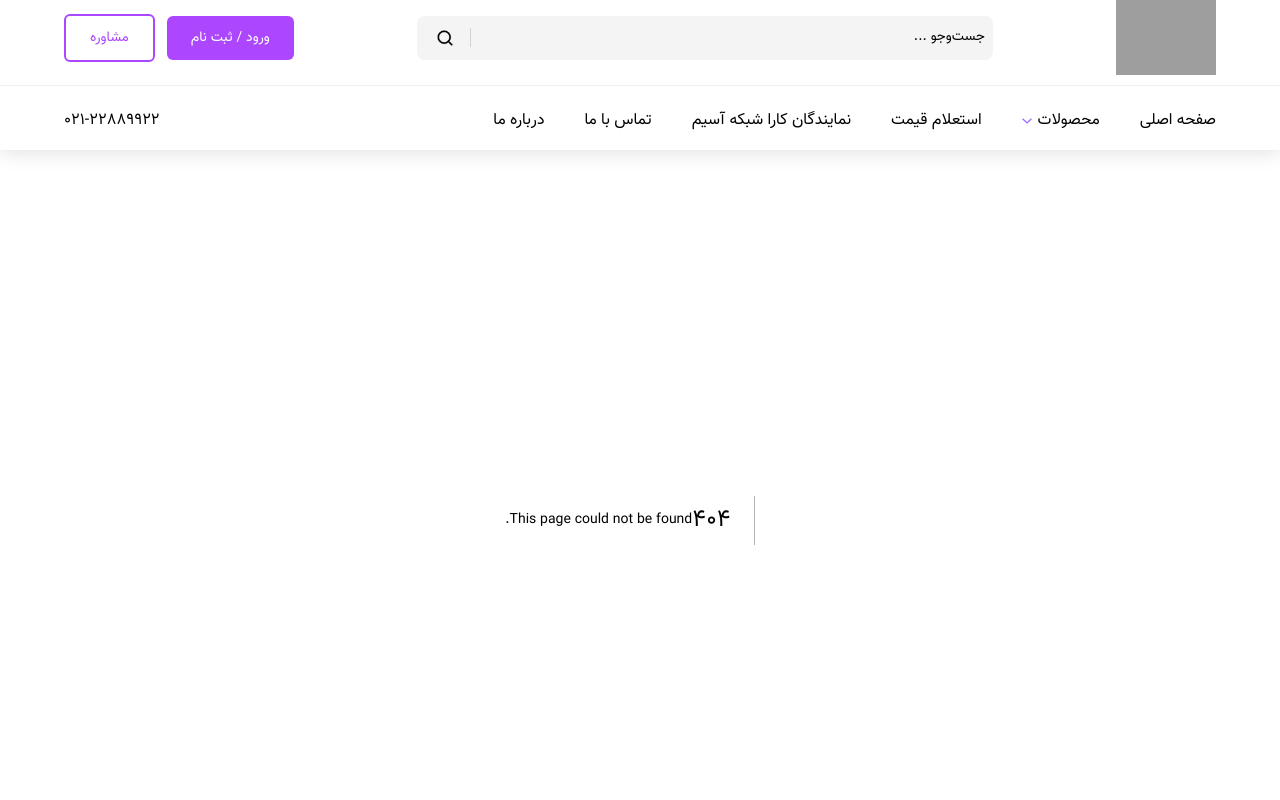
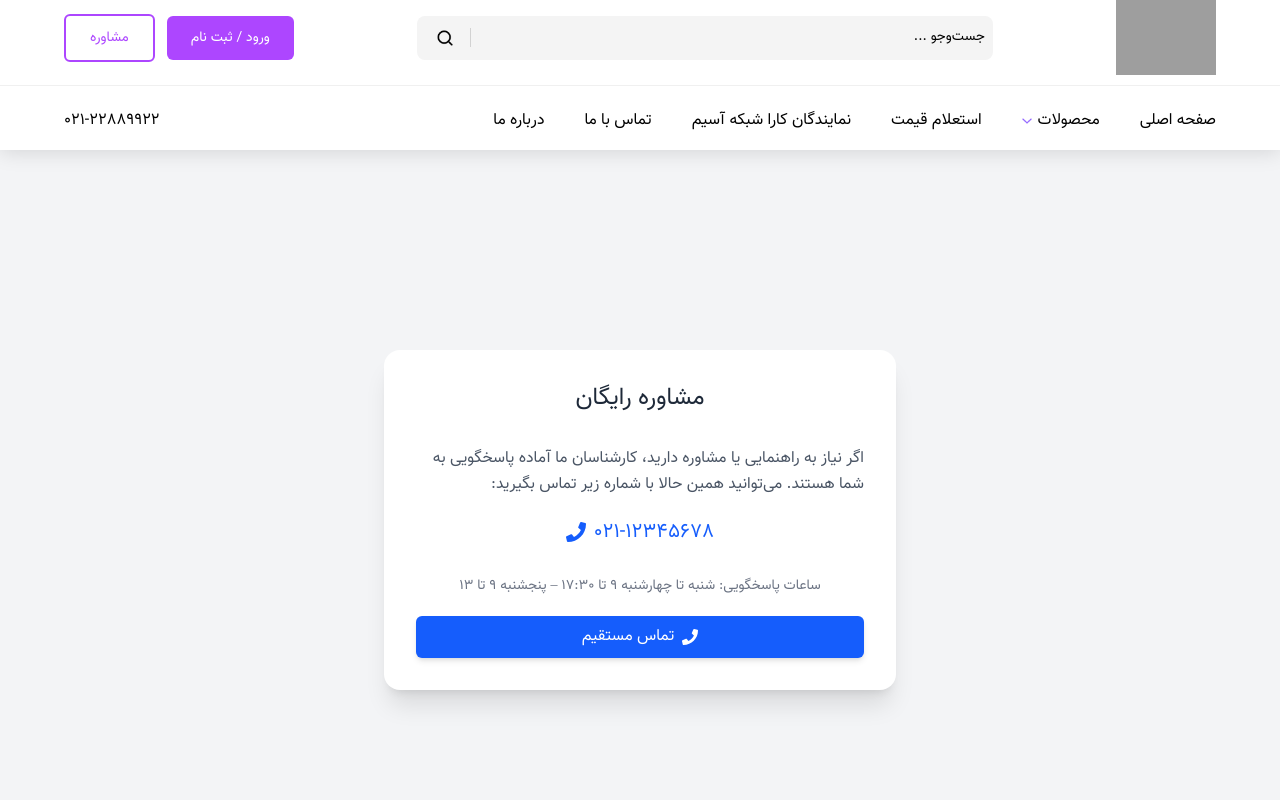
Before and after one commit to ipasimco-stack/asimco-front, a Next.js app: page /consultation in a window 1280 px wide. Before the commit this address had no page. Shown: the top 800 px of the page. Built offline with nearby package versions, Linux system fonts and the light colour scheme; grey boxes are pictures that could not be loaded; a web font is replaced by a local one.

Commit message:
feat: add consultation page and update header component

```diff
--- a/src/components/shared/header.tsx
+++ b/src/components/shared/header.tsx
@@ -49,7 +49,9 @@ export const Header = () => {
                     </Button>
 
                     <Button variant="outline">
-                        مشاوره
+                        <Link href={"/consultation"}>
+                            مشاوره
+                        </Link>
                     </Button>
                 </div>
             </div>
--- /dev/null
+++ b/src/pages/consultation.tsx
@@ -0,0 +1,37 @@
+import { FaPhone } from "react-icons/fa";
+
+export default function ConsultationPage() {
+    return (
+        <div className="min-h-screen flex items-center justify-center bg-gray-100 px-4 py-10">
+            <div className="bg-white flex flex-col gap-5 rounded-2xl shadow-xl max-w-lg w-full text-center p-8">
+                <h1 className="text-2xl font-bold text-gray-800 mb-4">
+                    مشاوره رایگان
+                </h1>
+
+                <p className="text-gray-600 text-right mb-6 leading-relaxed">
+                    اگر نیاز به راهنمایی یا مشاوره دارید، کارشناسان ما آماده پاسخگویی به شما هستند.
+                    می‌توانید همین حالا با شماره زیر تماس بگیرید:
+                </p>
+
+                <h2 className="text-xl font-semibold text-blue-600 mb-4 flex items-center justify-center gap-2">
+                    <a href="tel:02112345678" className="hover:underline">
+                        021-12345678
+                    </a>
+                    <FaPhone className="text-blue-600" />
+                </h2>
+
+                <p className="text-sm text-gray-500 mb-8">
+                    ساعات پاسخگویی: شنبه تا چهارشنبه 9 تا 17:30 – پنجشنبه 9 تا 13
+                </p>
+
+                <a
+                    href="tel:02112345678"
+                    className="inline-flex items-center justify-center gap-2 bg-blue-600 hover:bg-blue-700 text-white font-medium py-3 px-6 rounded-md shadow-md transition"
+                >
+                    <FaPhone className="text-white" />
+                    تماس مستقیم
+                </a>
+            </div>
+        </div>
+    );
+}
--- a/src/pages/index.tsx
+++ b/src/pages/index.tsx
@@ -11,6 +11,7 @@ import server_box from "../../public/images/box-server-2.png"
 import { Divider, Tabs, TabsProps, theme } from "antd";
 import StickyBox from 'react-sticky-box';
 import { v4 as uuidv4 } from 'uuid';
+import Link from "next/link";
 
 const categories = [
   {
@@ -166,7 +167,9 @@ export default function HomePage() {
 
             <div className="flex justify-center md:justify-start gap-4 flex-wrap mt-9 animate-fadeIn delay-1000">
               <button className="bg-purple-600 hover:bg-purple-500 text-white px-10 py-5 rounded-md font-bold shadow-lg transition-transform transform hover:scale-105">
-                مشاوره رایگان
+                <Link href={"/consultation"}>
+                  مشاوره رایگان
+                </Link>
               </button>
             </div>
           </div>
```
